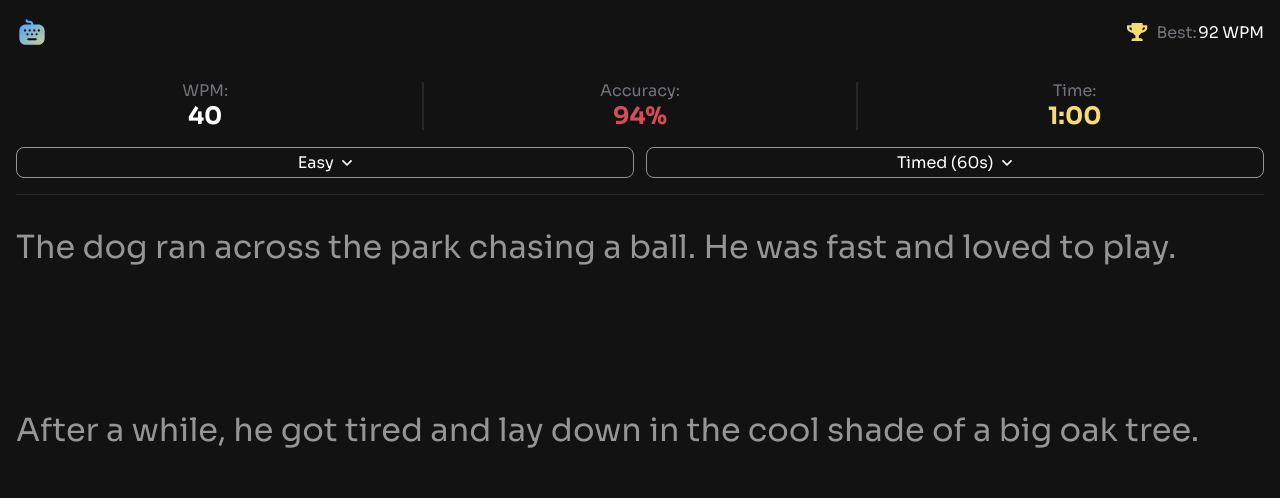
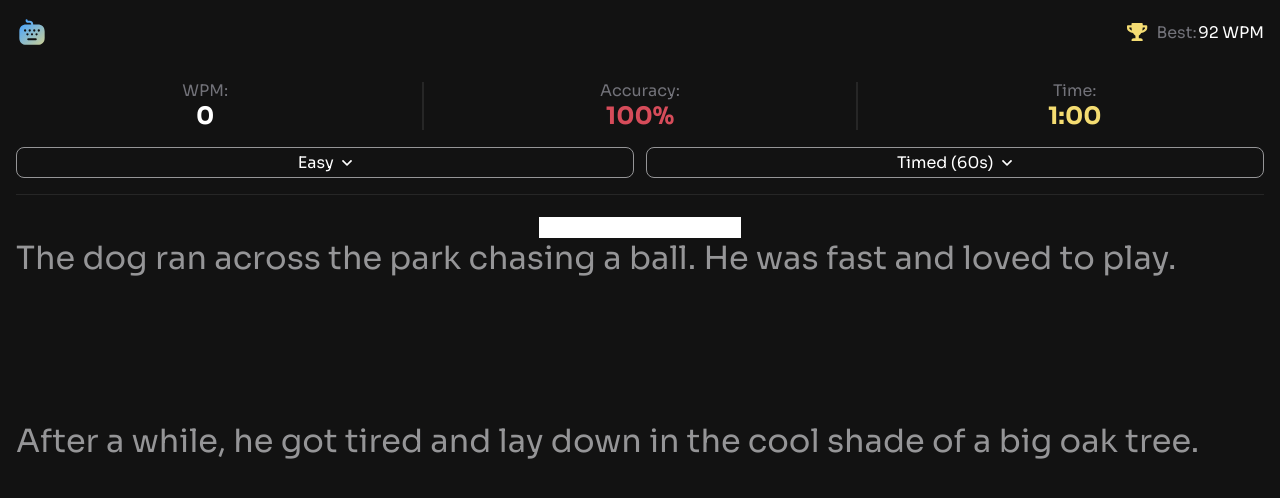
Before and after one commit to andwehehe/FMC-Typing-speed-test, a React (Vite) app: page / in a window 1280 px wide. Shown: the top 498 px of the page. Built offline with nearby package versions, Linux system fonts and the light colour scheme.

Commit message:
added WPM and Accuracy tracker

```diff
--- a/src/App.jsx
+++ b/src/App.jsx
@@ -1,13 +1,13 @@
 import Dashboard from "./Pages/Dashboard/Dashboard"
-import TimerContextProvider from "./Features/TextField/TimerContext"
+import StatsContextProvider from "./Features/TextField/StatsContext"
 
  function App() {
 
   return(
     <>
-      <TimerContextProvider>
+      <StatsContextProvider>
           <Dashboard />
-      </TimerContextProvider>
+      </StatsContextProvider>
     </>
   )
  }
--- a/src/Components/DropdownBTN.jsx
+++ b/src/Components/DropdownBTN.jsx
@@ -1,7 +1,7 @@
 import styles from './Components.module.css'
 import downArrow from '../assets/icons/icon-down-arrow.svg'
 import { DifficultyContext } from './DifficultyContext';
-import { useState, useContext, useEffect } from 'react';
+import { useState, useContext } from 'react';
 
 function DropdownBTN({ content }) {
 
--- a/src/Features/StatsField/StatsField.jsx
+++ b/src/Features/StatsField/StatsField.jsx
@@ -3,11 +3,12 @@ import logoMobile from '../../assets/icons/logo-small.svg'
 import trophy from '../../assets/icons/icon-personal-best.svg'
 import DropdownBTN from '../../Components/DropdownBTN'
 import { useContext } from 'react'
-import { TimerContext } from '../TextField/TimerContext'
+import { StatsContext } from '../TextField/StatsContext'
 
 function StatsField() {
 
-  const {timeLeft } = useContext(TimerContext);
+  const { timeLeft } = useContext(StatsContext);
+  const { getAccuracy, getWPM } = useContext(StatsContext)
 
   const DIFFICULTY_DROPDOWN = [
     {
@@ -52,14 +53,14 @@ function StatsField() {
         <div className={styles.realTime__stats}>
             <div className={styles.stats__category}>
                 WPM:
-                <span className={styles.realTime__WPM}>40</span>
+                <span className={styles.realTime__WPM}>{Math.floor(getWPM())}</span>
             </div>
 
             <hr />
 
             <div className={styles.stats__category}>
                 Accuracy:
-                <span className={styles.realTime__accuracy}>94%</span>
+                <span className={styles.realTime__accuracy}>{getAccuracy() ? getAccuracy().toFixed(0) : 100}%</span>
             </div>
 
             <hr />
--- /dev/null
+++ b/src/Features/TextField/StatsContext.jsx
@@ -0,0 +1,79 @@
+import { useState, createContext, useRef, useEffect } from "react";
+
+// eslint-disable-next-line react-refresh/only-export-components
+export const StatsContext = createContext()
+
+function StatsContextProvider({ children }) {
+
+    // Timer
+    const [ timeLeft, setTimeLeft ] = useState(60);
+    const [ isTimerRunning, setIsTimerRunning ] = useState(false);
+    const timerRef = useRef(null);
+
+    function startTimer() {
+        if(isTimerRunning) return;
+
+        setIsTimerRunning(true);
+        timerRef.current = setInterval(() => {
+            setTimeLeft(prev => {
+                if(prev <= 1) {
+                    clearInterval(timerRef.current);
+                    setIsTimerRunning(false);
+                    return 60;
+                }
+                return prev - 1;
+            })
+        }, 1000)
+    }
+
+    useEffect(() => {
+        return () => clearInterval(timerRef.current)
+    }, [])
+    // Timer
+
+
+
+    // Accuracy & WPM
+    const [ totalTypedChars, setTotalTypedChars ] = useState(0);
+    const [ totalCorrectChars, setTotalCorrectChars ] = useState(0);
+    const [ totalIncorrectChars, setTotalIncorrectChars ] = useState(0);
+    const TIME_LIMIT = 60;
+
+    function getAccuracy() {
+        return (totalCorrectChars / totalTypedChars) * 100;
+    }
+
+    function getWPM() {
+        const timeElapsed = TIME_LIMIT - timeLeft;
+        if (timeElapsed === 0) return 0;
+
+        const netChars = totalCorrectChars - totalIncorrectChars;
+        const wpm = (netChars / 5) / (timeElapsed / 60);
+
+        return Math.max(0, Math.round(wpm));
+    };
+    // Accuracy & WPM
+
+
+
+    return(
+        <StatsContext.Provider
+            value={{
+                timeLeft,
+                setTimeLeft,
+                isTimerRunning,
+                setIsTimerRunning,
+                startTimer,
+                setTotalTypedChars,
+                setTotalCorrectChars,
+                setTotalIncorrectChars,
+                getAccuracy,
+                getWPM
+            }}
+        >
+            {children}
+        </StatsContext.Provider>
+    );
+}
+
+export default StatsContextProvider
--- a/src/Features/TextField/TextField.jsx
+++ b/src/Features/TextField/TextField.jsx
@@ -1,27 +1,49 @@
 import styles from './TextField.module.css'
 import WORD_POOL from './data.json'
 import { useState, useContext, useEffect } from 'react';
-import { TimerContext } from './TimerContext';
+import { StatsContext } from './StatsContext';
 import { DifficultyContext } from '../../Components/DifficultyContext';
 
 function TextField() {
 
     const { easy, medium, hard } = WORD_POOL;
-    const { startTimer, isTimerRunning, timeLeft } = useContext(TimerContext);
     const { selectedDifficulty } = useContext(DifficultyContext);
+    const [ RANDOM_LEVEL ] = useState(() => Math.floor(Math.random() * getDifficulty().length));
+    const sample = getDifficulty()[RANDOM_LEVEL].text;
+
+    const {
+        startTimer,
+        isTimerRunning,
+        timeLeft,
+        setTotalTypedChars,
+        setTotalCorrectChars,
+        setTotalIncorrectChars
+    } = useContext(StatsContext);
+
     const [ hasIncorrect, setHasIncorrect ] = useState(false);
     const [ inputValue, setInputValue ] = useState("");
-    const [ RANDOM_LEVEL ] = useState(() => Math.floor(Math.random() * getDifficulty().length));
-    const sample = getDifficulty()[RANDOM_LEVEL].text;
     const words = sample.split(" ");
+    let globalIndex = 0;
 
-    let globalIndex = 0;
+    let correctCharsCounter = 0;
+    let incorrectCharsCounter = 0
 
     function handleChange(e) {
         if(e.target.value.length > sample.length) return;
 
         const newValue = e.target.value;
         setInputValue(newValue);
+        setTotalTypedChars(prev => prev + 1);
+
+        [...newValue].forEach((char, index) => {
+            if(char === sample[index]) {
+                correctCharsCounter++;
+            } else {
+                incorrectCharsCounter++;
+            }
+        })
+        setTotalCorrectChars(correctCharsCounter);
+        setTotalIncorrectChars(incorrectCharsCounter);
 
         const foundIncorrect = [...newValue].some((char, index) => {
             return char !== sample[index]
--- a/src/Features/TextField/TextField.module.css
+++ b/src/Features/TextField/TextField.module.css
@@ -20,10 +20,10 @@
 }
 
 .input {
-    position: absolute;
+    /* position: absolute;
     background-color: transparent;
-    color: transparent;
-    /* background-color: white; */
+    color: transparent; */
+    background-color: white;
 }
 
 .fakeCursor {
--- a/src/Features/TextField/TimerContext.jsx
+++ /dev/null
@@ -1,47 +0,0 @@
-import { useState, createContext, useRef, useEffect } from "react";
-
-// eslint-disable-next-line react-refresh/only-export-components
-export const TimerContext = createContext()
-
-function TimerContextProvider({ children }) {
-
-    const [ timeLeft, setTimeLeft ] = useState(60);
-    const [ isTimerRunning, setIsTimerRunning ] = useState(false);
-    const timerRef = useRef(null);
-
-    function startTimer() {
-        if(isTimerRunning) return;
-
-        setIsTimerRunning(true);
-        timerRef.current = setInterval(() => {
-            setTimeLeft(prev => {
-                if(prev <= 1) {
-                    clearInterval(timerRef.current);
-                    setIsTimerRunning(false);
-                    return 60;
-                }
-                return prev - 1;
-            })
-        }, 1000)
-    }
-
-    useEffect(() => {
-        return () => clearInterval(timerRef.current)
-    }, [])
-
-    return(
-        <TimerContext.Provider
-            value={{
-                timeLeft,
-                setTimeLeft,
-                isTimerRunning,
-                setIsTimerRunning,
-                startTimer
-            }}
-        >
-            {children}
-        </TimerContext.Provider>
-    );
-}
-
-export default TimerContextProvider
```
